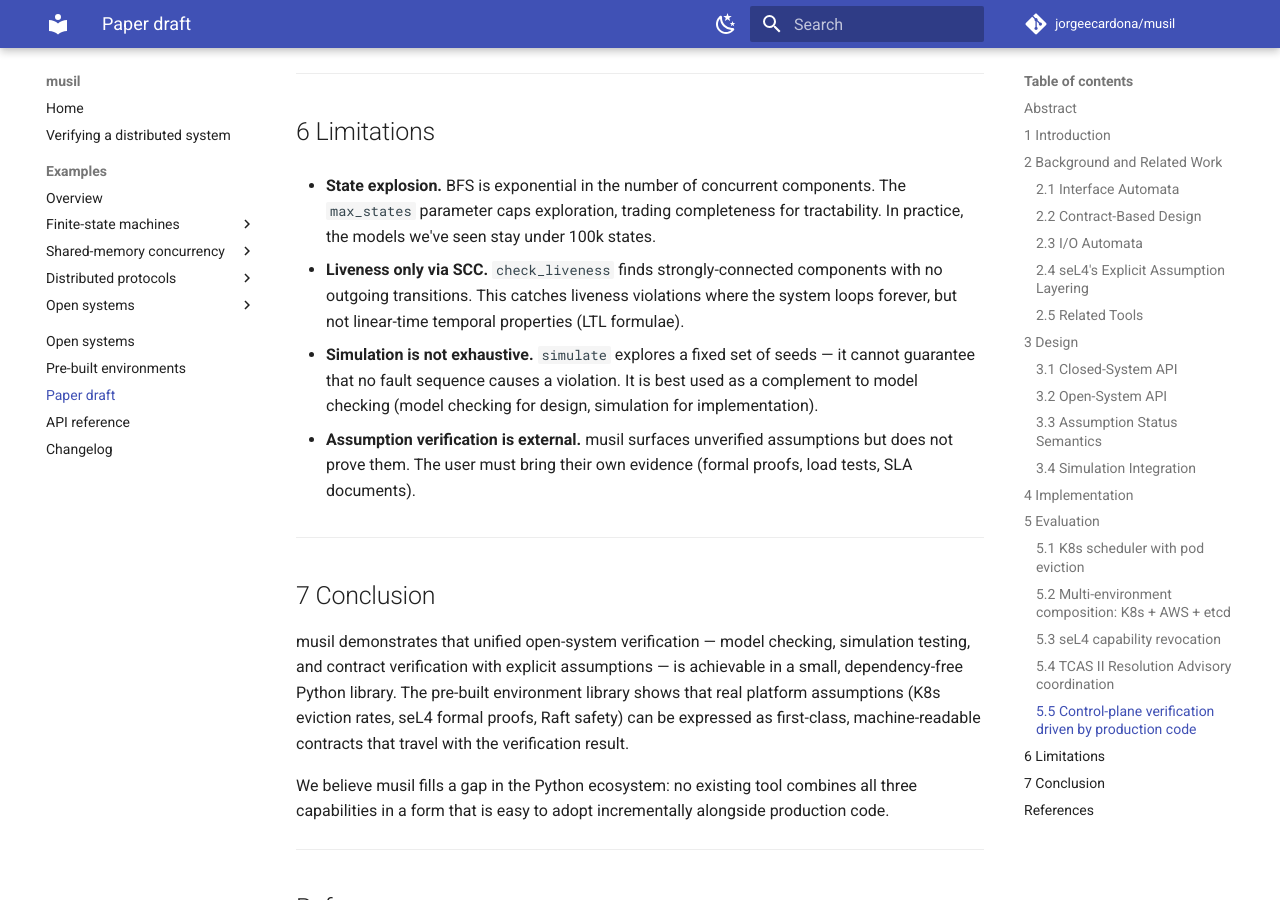
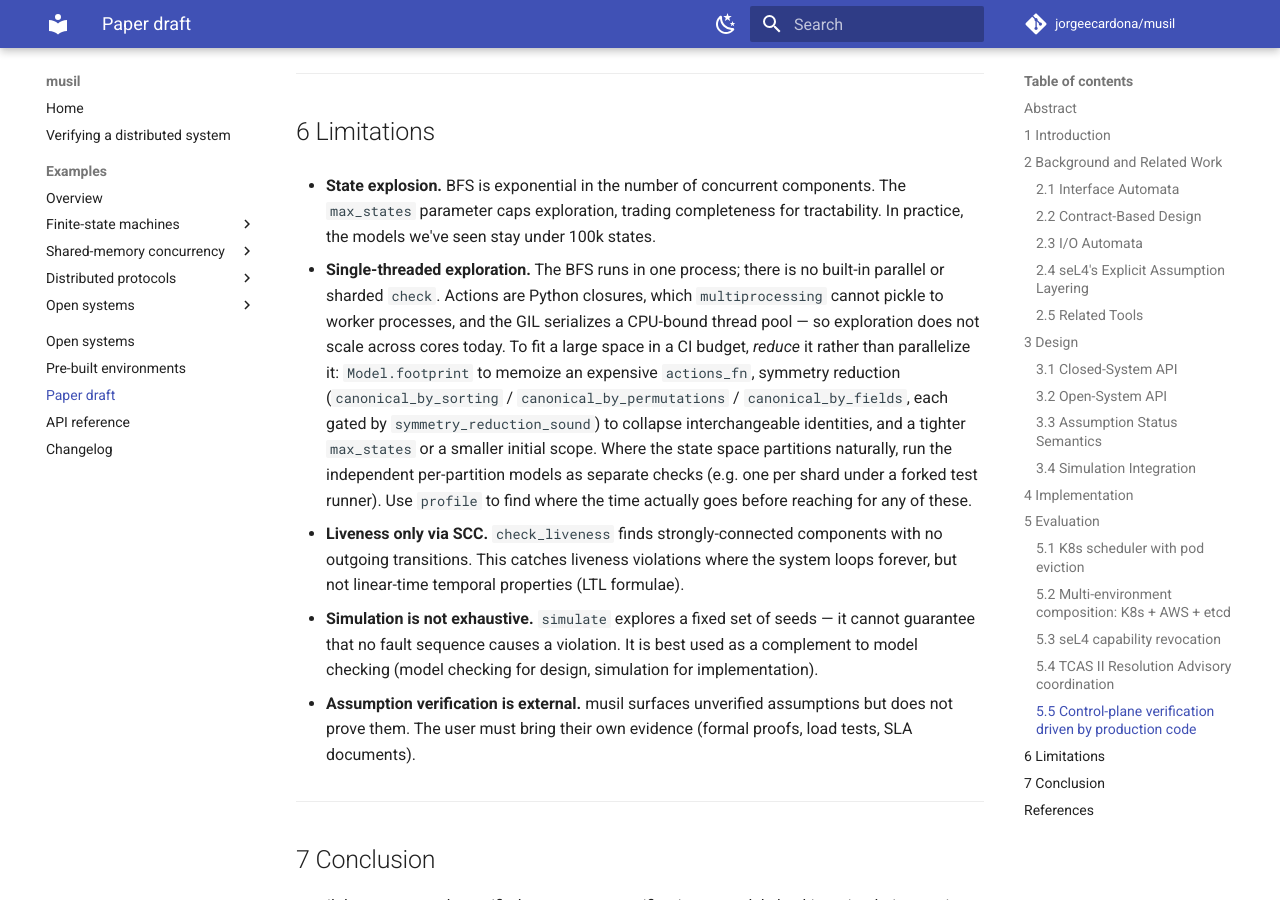
Before and after one commit to jorgeecardona/musil, an MkDocs documentation site: the page built from docs/paper.md, in a window 1280 px wide and 900 px high, scrolled down 10021 px. Built offline with MkDocs 1.6.1 and Material for MkDocs 9.7.7, drawn with Linux system fonts in a browser that asks for light colours; comment, search, counter and statistics services are not loaded.

Commit message:
docs(paper): document the single-threaded/no-parallel boundary and what to do (#17)
Applies the 'document downstream/declined capability' rule to #17 (parallel
exploration, not possible as specified): a Limitations bullet stating musil is
single-threaded (lambda actions unpicklable for multiprocessing; GIL for threads)
and what to do instead — footprint memoization, symmetry reduction, tighter scope,
or per-partition models as separate checks; profile first.

Co-Authored-By: Claude Opus 4.8 (1M context) <noreply@anthropic.com>

```diff
--- a/docs/paper.md
+++ b/docs/paper.md
@@ -419,6 +419,17 @@ that silently reopens one of these rough edges fails CI.
   `max_states` parameter caps exploration, trading completeness for tractability.
   In practice, the models we've seen stay under 100k states.
 
+- **Single-threaded exploration.** The BFS runs in one process; there is no built-in parallel or
+  sharded `check`. Actions are Python closures, which `multiprocessing` cannot pickle to worker
+  processes, and the GIL serializes a CPU-bound thread pool — so exploration does not scale across cores
+  today. To fit a large space in a CI budget, *reduce* it rather than parallelize it: `Model.footprint`
+  to memoize an expensive `actions_fn`, symmetry reduction (`canonical_by_sorting` /
+  `canonical_by_permutations` / `canonical_by_fields`, each gated by `symmetry_reduction_sound`) to
+  collapse interchangeable identities, and a tighter `max_states` or a smaller initial scope. Where the
+  state space partitions naturally, run the independent per-partition models as separate checks (e.g. one
+  per shard under a forked test runner). Use `profile` to find where the time actually goes before
+  reaching for any of these.
+
 - **Liveness only via SCC.** `check_liveness` finds strongly-connected components with no
   outgoing transitions. This catches liveness violations where the system loops forever, but
   not linear-time temporal properties (LTL formulae).
```
